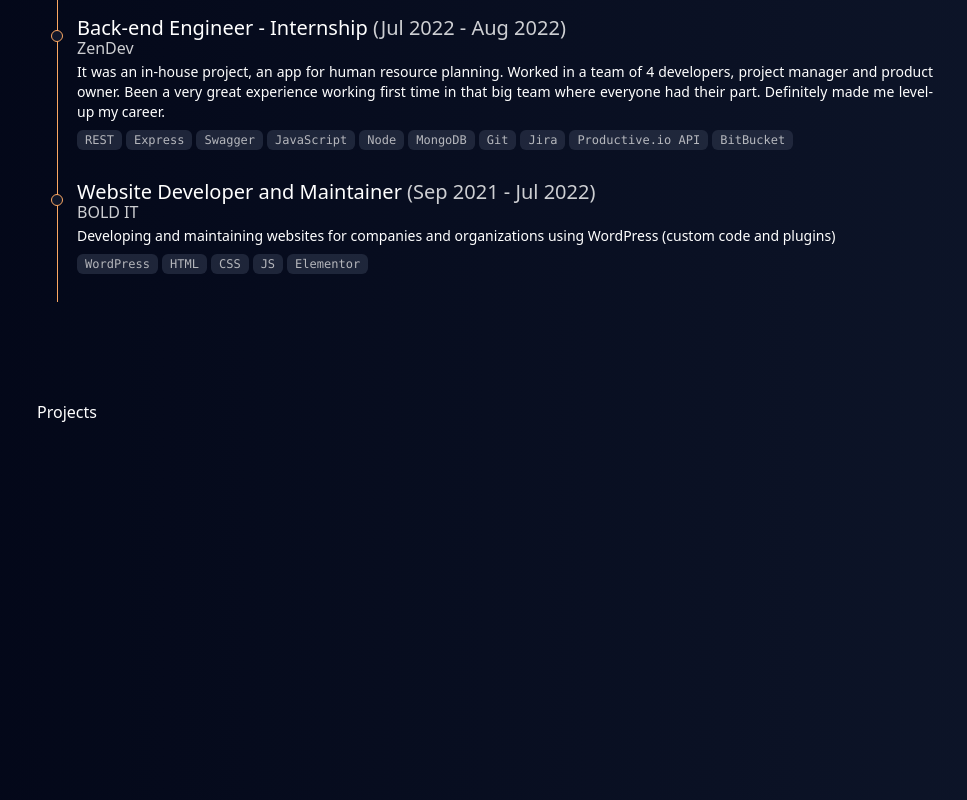
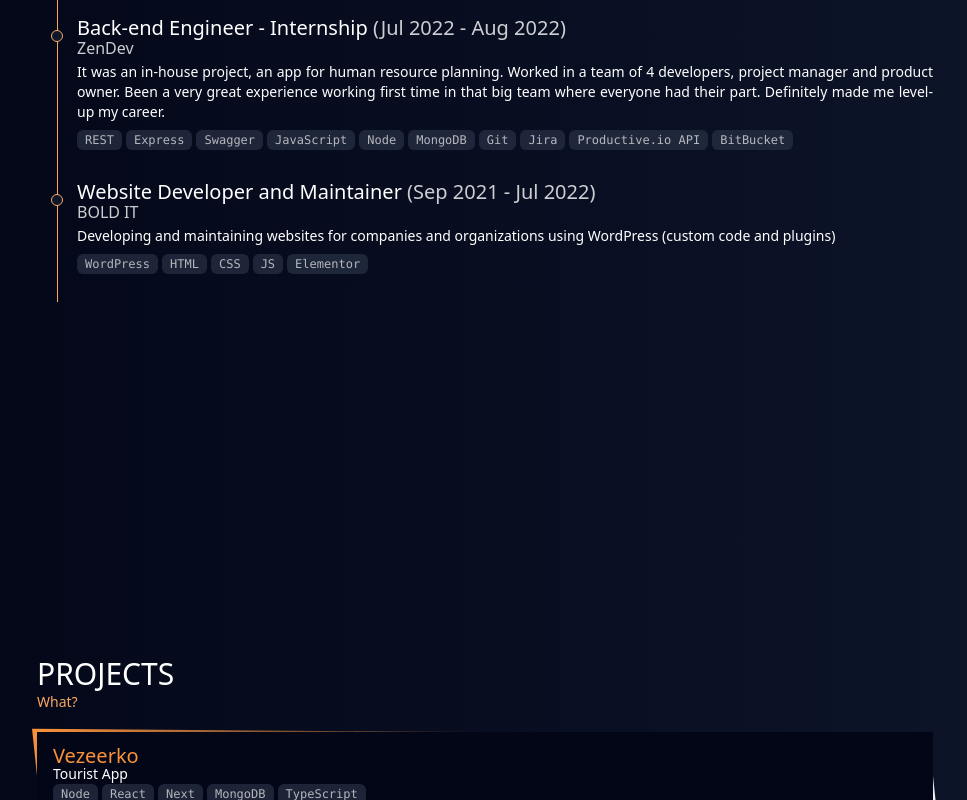
Before and after one commit to ahmedkrdzalic/ahmedkrdzalic-personal, a Next.js app: page / in a window 1280 px wide. Shown: the part 2000-2800 px from the top of the page, without its empty margins (155-1122 px from the left). Built offline with nearby package versions, Linux system fonts and the light colour scheme.

Commit message:
projects first part done;  Anchors updated; Commentet unfinished ones;

```diff
--- a/src/app/globals.css
+++ b/src/app/globals.css
@@ -13,6 +13,7 @@ body {
   max-width: 100vw;
   overflow-x: hidden;
   min-height: 100vh;
+  scroll-behavior: smooth;
 }
 
 body {
--- a/src/app/layout.tsx
+++ b/src/app/layout.tsx
@@ -27,7 +27,7 @@ export default function RootLayout({
         <Paws />
         <Navbar />
         {children}
-        <Footer />
+        {/* <Footer /> */}
       </body>
     </html>
   );
--- a/src/components/HomePage/Experience.tsx
+++ b/src/components/HomePage/Experience.tsx
@@ -86,7 +86,7 @@ const EXPERIENCE: {
 
 function Experience() {
   return (
-    <div className="justify-center min-h-screen w-full flex flex-col">
+    <div className="justify-center min-h-screen w-full flex flex-col" id="Experience">
       <h1 className="text-3xl">EXPERIENCE</h1>
       <div className="my-5 flex flex-col">
         {EXPERIENCE.map((exp) => (
--- a/src/components/HomePage/Intro.tsx
+++ b/src/components/HomePage/Intro.tsx
@@ -56,7 +56,10 @@ function TechImg({
 
 function Intro() {
   return (
-    <div className="justify-center min-h-screen w-full flex flex-col ">
+    <div
+      className="justify-center min-h-screen w-full flex flex-col "
+      id="About"
+    >
       <div className="flex flex-col sm:flex-row items-center">
         <div className="py-6 flex-1 flex-col w-full">
           <h1 className="text-3xl">ABOUT</h1>
--- /dev/null
+++ b/src/components/HomePage/Projects.module.css
@@ -0,0 +1,25 @@
+.box {
+    position: relative;
+}
+
+.box .div_inside {
+    z-index: -5;
+    position: absolute;
+    background: #fff;
+    transform: skewX(6deg) skewY(0.4deg);
+    width: 100%;
+    height: 100%;
+    background: linear-gradient(315deg, #fff, #0e162a, #fa923b);
+    transition: transform 500ms ease-in;
+}
+
+.box .content {
+    z-index: 10;
+    padding: 1rem;
+    background: #020617;
+}
+
+.box:hover .content {
+    background: #0c1024;
+    cursor: pointer;
+}
--- a/src/components/HomePage/Projects.tsx
+++ b/src/components/HomePage/Projects.tsx
@@ -1,7 +1,64 @@
 import React from "react";
+import styles from "./Projects.module.css";
 
-function Projects() {
-  return <div className="h-screen">Projects</div>;
+const projects = [
+  {
+    name: "Vezeerko",
+    description: "Tourist App",
+    technologies: ["Node", "React", "Next", "MongoDB", "TypeScript"],
+  },
+  {
+    name: "Menu APP",
+    description: "Online restaurant menu with the admin panel",
+    technologies: ["Node", "React", "Express", "MySQL"],
+  },
+];
+
+function ProjectCard({
+  name,
+  description,
+  technologies,
+}: {
+  name: string;
+  description: string;
+  technologies: string[];
+}) {
+  return (
+    <div className={`${styles.box}`}>
+      <div className={`${styles.div_inside}`}></div>
+      <div className={`${styles.content}`}>
+        <h3 className="text-xl text-accent leading-4"> {name} </h3>
+        <div className="text-sm font-extralight leading-5">{description}</div>
+        <div className="flex flex-wrap text-xs font-mono opacity-70 space-x-1">
+          {technologies?.map((tech) => (
+            <span className="rounded-md bg-[#293146] px-2 py-0.5 h-max">
+              {tech}
+            </span>
+          ))}
+        </div>
+      </div>
+    </div>
+  );
 }
 
-export default Projects;
+export default function Projects() {
+  return (
+    <div
+      className="justify-center min-h-screen w-full flex flex-col"
+      id="Projects"
+    >
+      <h1 className="text-3xl">PROJECTS</h1>
+      <h2 className="text-sm font-light text-accent_lighter">What?</h2>
+
+      <div className="my-5 flex flex-col space-y-4">
+        {projects.map((project) => (
+          <ProjectCard
+            name={project.name}
+            description={project.description}
+            technologies={project.technologies}
+          />
+        ))}
+      </div>
+    </div>
+  );
+}
--- a/src/components/Navbar.tsx
+++ b/src/components/Navbar.tsx
@@ -50,7 +50,7 @@ function Navbar() {
           </div>
 
           <ul className="flex flex-col lg:flex-row list-none ml-auto">
-            <li className="nav-item">
+            {/* <li className="nav-item">
               <div className="border-solid border hover:border rounded border-accent hover:border-accent_lighter">
                 <a
                   className="px-3 py-2 flex items-center text-xs uppercase font-bold leading-snug text-white hover:text-accent_lighter"
@@ -59,11 +59,11 @@ function Navbar() {
                   Blog
                 </a>
               </div>
-            </li>
+            </li> */}
             <li className="nav-item">
               <a
                 className="px-3 py-2 flex items-center text-xs uppercase font-bold leading-snug text-white hover:text-accent_lighter"
-                href="#pablo"
+                href="#About"
               >
                 About
               </a>
@@ -71,7 +71,7 @@ function Navbar() {
             <li className="nav-item">
               <a
                 className="px-3 py-2 flex items-center text-xs uppercase font-bold leading-snug text-white hover:text-accent_lighter"
-                href="#pablo"
+                href="#Experience"
               >
                 Experience
               </a>
@@ -79,7 +79,7 @@ function Navbar() {
             <li className="nav-item">
               <a
                 className="px-3 py-2 flex items-center text-xs uppercase font-bold leading-snug text-white hover:text-accent_lighter"
-                href="#pablo"
+                href="#Projects"
               >
                 Projects
               </a>
```
